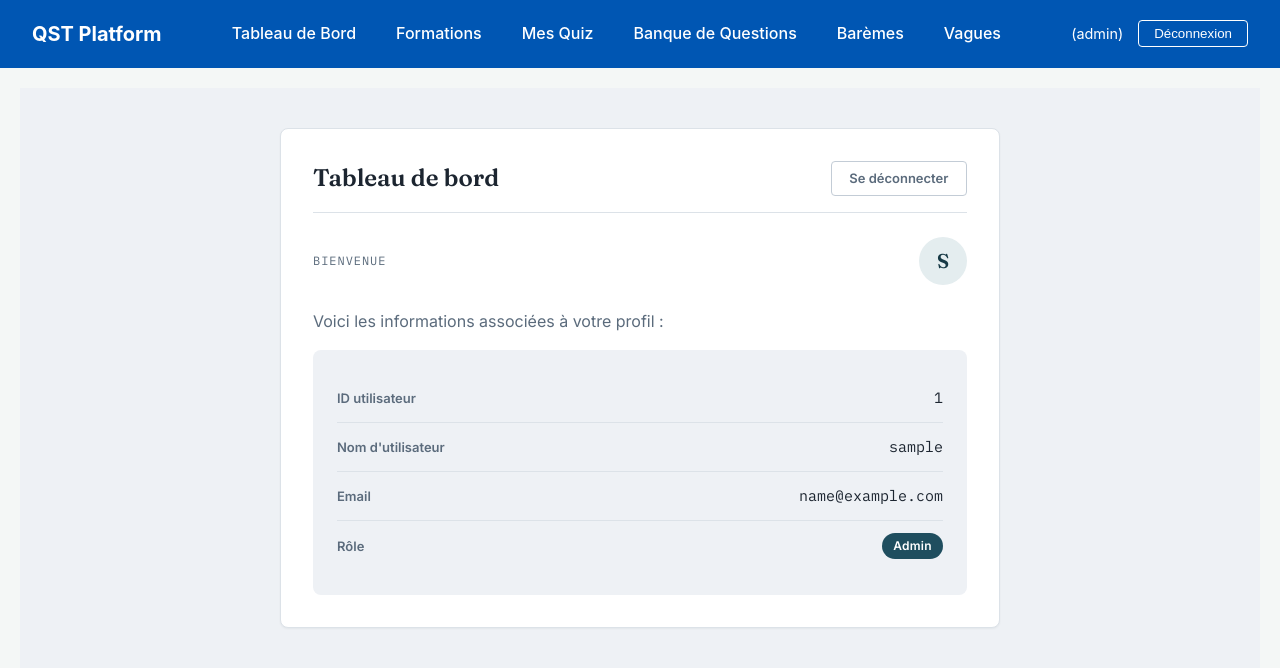
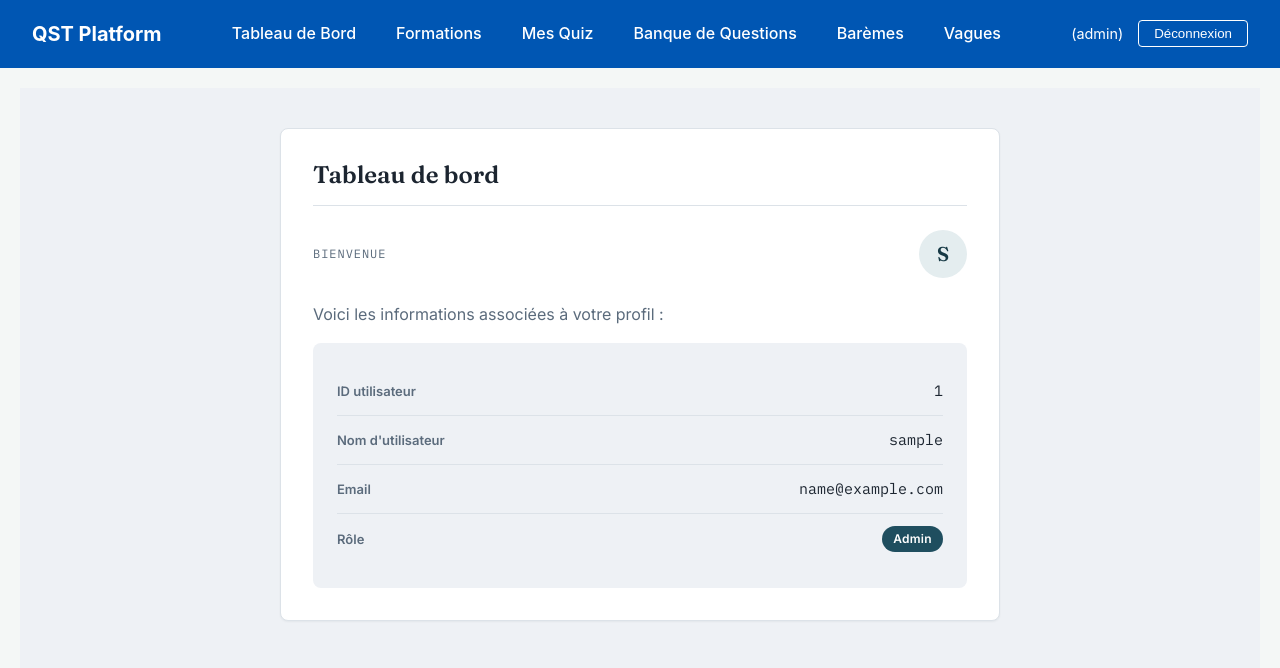
Before and after one commit to dev-comete/QST, a React (Vite) app in the folder react_lms_frontend/: page /dashboard in a window 1280 px wide. Shown: the top 668 px of the page. Built offline with nearby package versions, Linux system fonts and the light colour scheme; no server answers; sample sign-in values are in the browser's storage.

Commit message:
fix: remove duplicated logout bouton from dashboard

```diff
--- a/react_lms_frontend/src/pages/DashboardPage.jsx
+++ b/react_lms_frontend/src/pages/DashboardPage.jsx
@@ -20,9 +20,9 @@ const DashboardPage = () => {
         <div className="lms-card lms-card--pad-lg">
           <div className="lms-header-row" style={{ borderBottom: '1px solid var(--color-border)', paddingBottom: 'var(--space-4)', marginBottom: 'var(--space-5)' }}>
             <h2>Tableau de bord</h2>
-            <button onClick={handleLogout} className="lms-btn lms-btn--ghost" style={{ border: '1px solid var(--color-border-strong)' }}>
+            {/*<button onClick={handleLogout} className="lms-btn lms-btn--ghost" style={{ border: '1px solid var(--color-border-strong)' }}>
               Se déconnecter
-            </button>
+            </button> */}
           </div>
 
           <div className="lms-header-row" style={{ marginBottom: 'var(--space-5)' }}>
```
